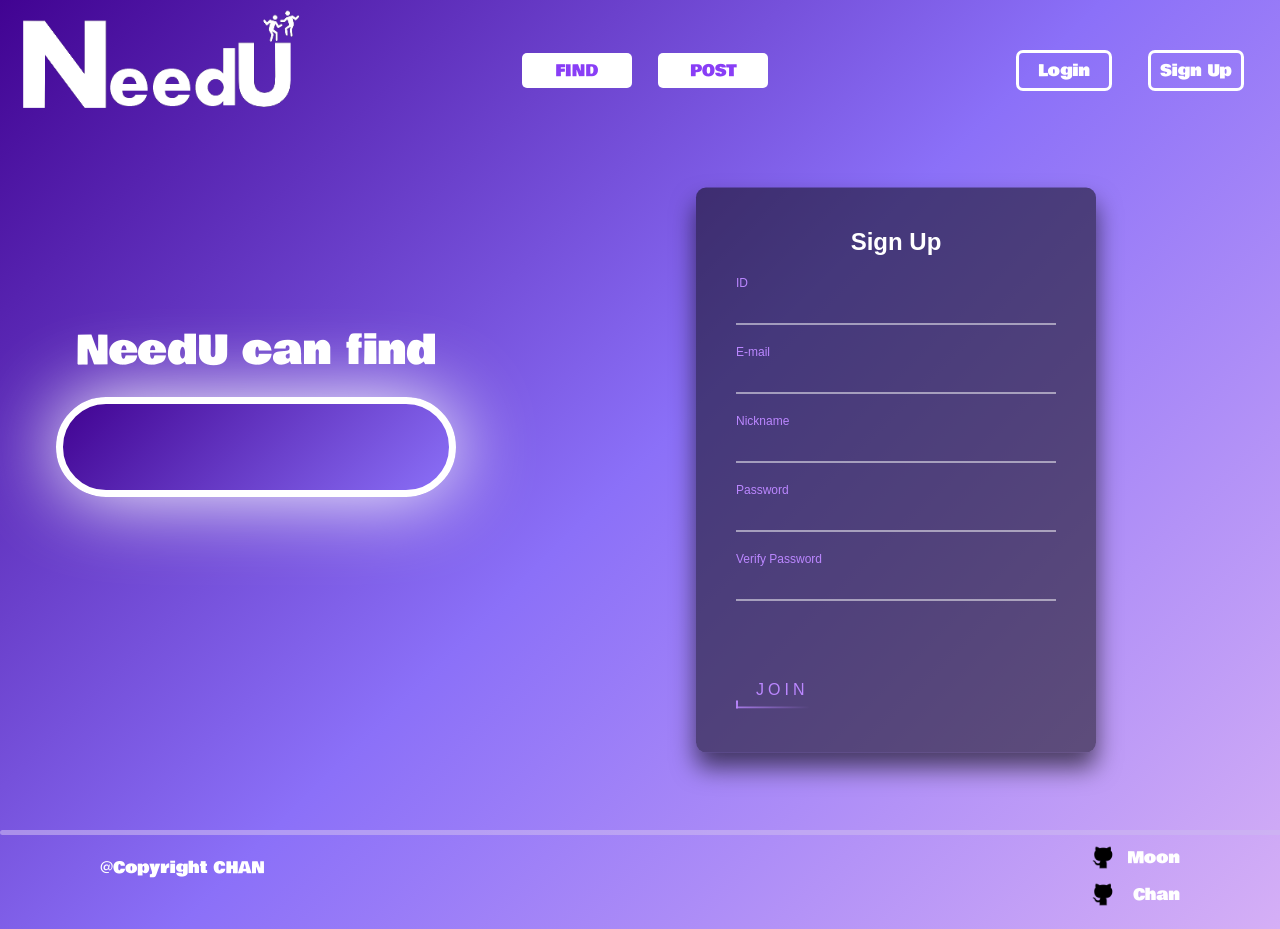
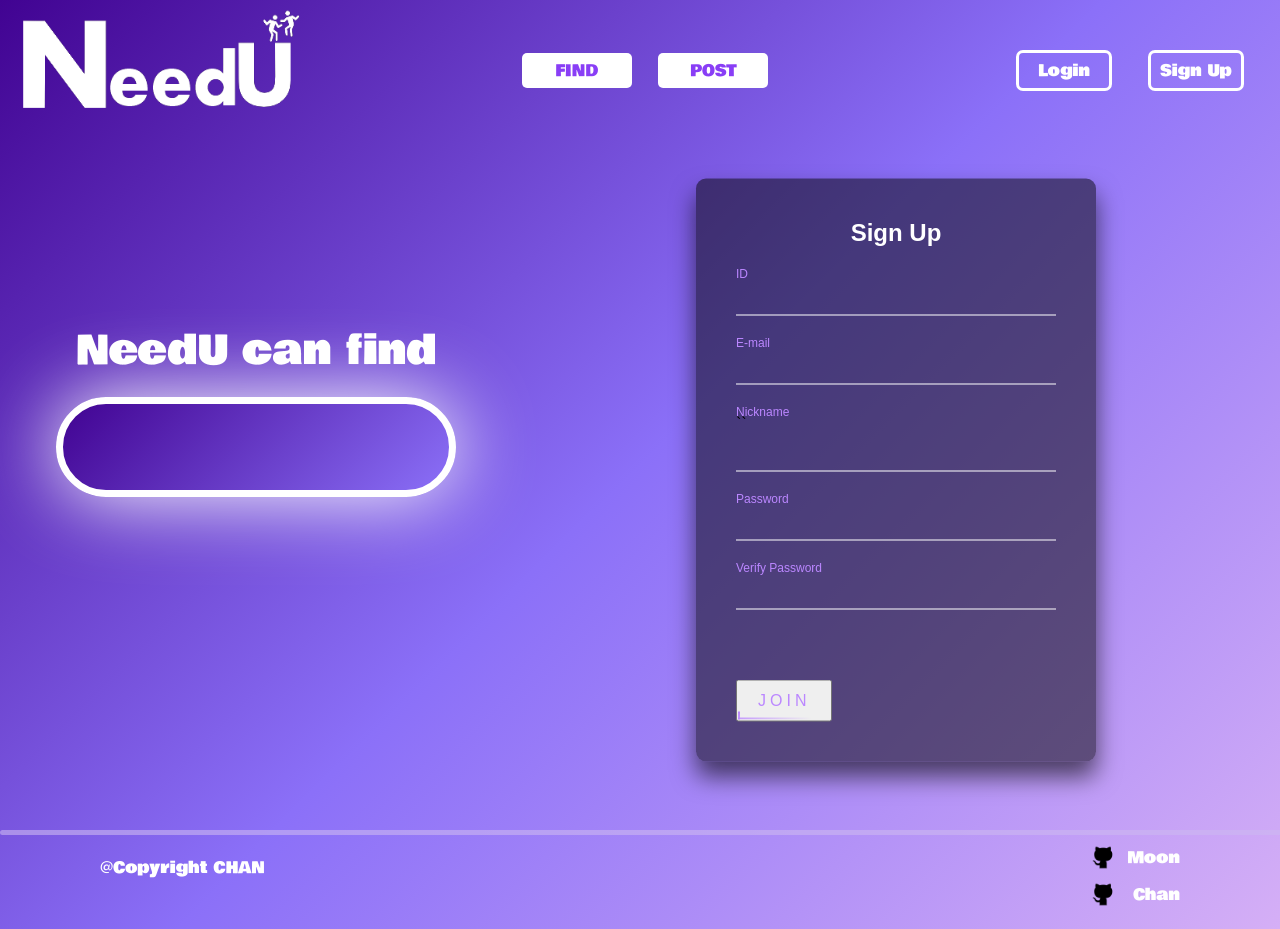
Before and after one commit to ho-sick99/need-u, a React (Create React App) app in the folder need-u-frontend/: page / in a window 1280 px wide. Both pictures are taken after a click on the element "Sign Up". Shown: the top 929 px of the page. Built offline with nearby package versions, Linux system fonts and the light colour scheme.

Commit message:
form에 input값 전달

```diff
--- a/need-u-frontend/src/component/login_structure/sign_up.css
+++ b/need-u-frontend/src/component/login_structure/sign_up.css
@@ -62,7 +62,7 @@ html {
     font-size: 12px;
   }
 
-  .sign_up-box form a {
+  .sign_up-box form button {
     position: relative;
     display: inline-block;
     padding: 10px 20px;
@@ -76,7 +76,7 @@ html {
     letter-spacing: 4px
   }
 
-  .sign_up-box a:hover {
+  .sign_up-box button:hover {
     background: #bb87ff;
     color: #fff;
     border-radius: 5px;
@@ -86,7 +86,7 @@ html {
                 0 0 100px #bb87ff;
   }
 
-  .sign_up-box a span {
+  .sign_up-box button span {
     position: absolute;
     display: block;
   }
@@ -109,7 +109,7 @@ html {
     }
   }
 
-  .sign_up-box a span:nth-child(2) {
+  .sign_up-box button span:nth-child(2) {
     top: -100%;
     right: 0;
     width: 2px;
@@ -128,7 +128,7 @@ html {
     }
   }
 
-  .sign_up-box a span:nth-child(3) {
+  .sign_up-box button span:nth-child(3) {
     bottom: 0;
     right: -100%;
     width: 100%;
@@ -147,7 +147,7 @@ html {
     }
   }
 
-  .sign_up-box a span:nth-child(4) {
+  .sign_up-box button span:nth-child(4) {
     bottom: -100%;
     left: 0;
     width: 2px;
--- a/need-u-frontend/src/component/login_structure/sign_up.js
+++ b/need-u-frontend/src/component/login_structure/sign_up.js
@@ -1,29 +1,58 @@
-import React from 'react';
+import React, { useState } from 'react';
 import "./sign_up.css";
 
 const Sign_up = () =>{
 
+    const [id, setId] = useState('');
+    const [email, setEmail] = useState('');
+    const [nickname, setNickname] = useState('');
+    const [password, setPassword] = useState('');
+
+    const handleidChange = (event) => {
+        setId(event.target.value)
+    };
+
+    const handleemailChange = (event) => {
+        setEmail(event.target.value)
+    };
+
+    const handleNicknameChange = (event) => {
+        setNickname(event.target.value)
+    };
+
+    const handlePasswordChange = (event) => {
+        setPassword(event.target.value)
+    };
+
+    //저장완료
+    function handleSubmit(event) {
+        event.preventDefault();
+        console.log('id:', id);
+        console.log('email:', email);
+        console.log('nickname:', nickname);
+        console.log('password:', password);
+    }
 
     return (
         <div class="sign_up-box">
             <h2>Sign Up</h2>
-            <form>
+            <form onSubmit={handleSubmit}>
                 <div class="user-box">
-                    <input type="text" name="" required=""></input>
+                    <input type="text" value={id} onChange={handleidChange}></input>
                     <label>ID</label>
                 </div>
                 <div class="user-box">
-                    <input type="email" name="" required=""></input>
+                    <input type="email" value={email} onChange={handleemailChange}></input>
                     <label>E-mail</label>
                 </div>
 
-                <div class="user-box">
-                    <input type="text" name="" required=""></input>
+                <div class="user-box">``
+                    <input type="text" value={nickname} onChange={handleNicknameChange}></input>
                     <label>Nickname</label>
                 </div>
 
                 <div class="user-box">
-                    <input type="password" name="" required=""></input>
+                    <input type="password" value={password} onChange={handlePasswordChange}></input>
                     <label>Password</label>
                 </div>
 
@@ -32,13 +61,13 @@ const Sign_up = () =>{
                     <label>Verify Password</label>
                 </div>
 
-                <a href="#">
+                <button type="submit">
                     <span></span>
                     <span></span>
                     <span></span>
                     <span></span>
                     Join
-                </a>
+                </button>
             </form>
         </div>
     )
```
